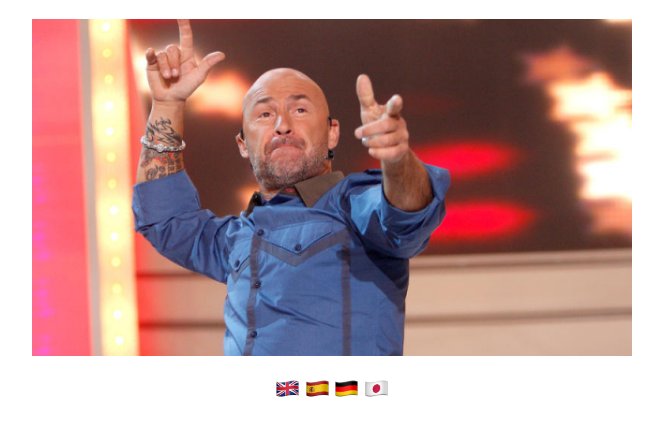
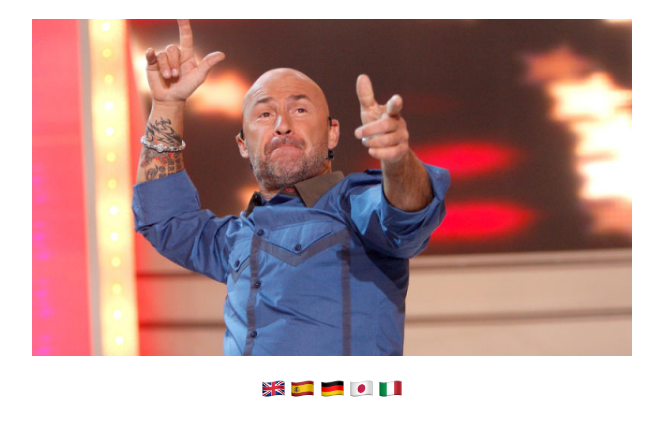
Before and after one commit to falyakon/bip-bip, a plain HTML site: page index.html in a window 1280 px wide. Shown: the part 89-524 px from the top of the page, without its empty margins (308-971 px from the left). Drawn offline with Linux system fonts and the light colour scheme.

Commit message:
Update index.html

```diff
--- a/index.html
+++ b/index.html
@@ -17,6 +17,7 @@
 	<a href="espanol.html"><img class="flag" src="esp.png"></a>
 	<a href="deutsch.html"><img class="flag" src="de.png"></a>
 	<a href="japanese.html"><img class="flag" src="jp.png"></a>
+	<a href="italiano.html"><img class="flag" src="it.png"></a>
 </div>
 
 </body>
```
